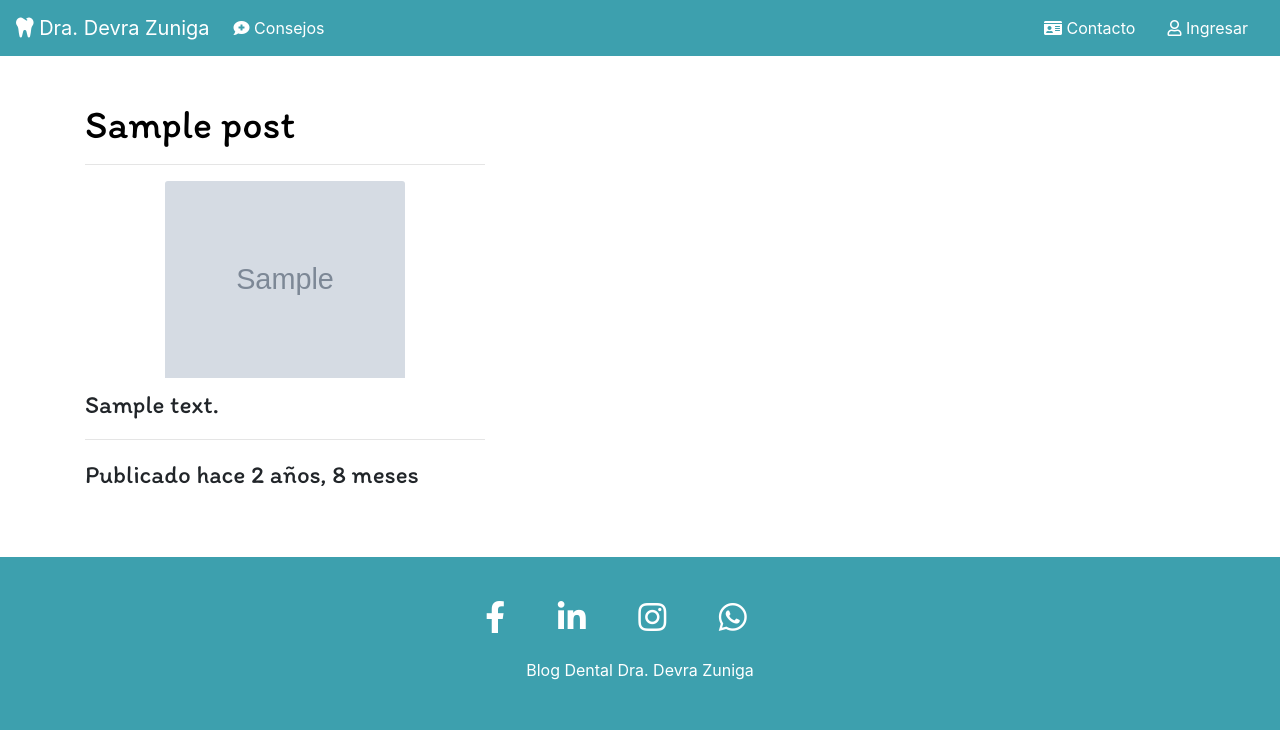
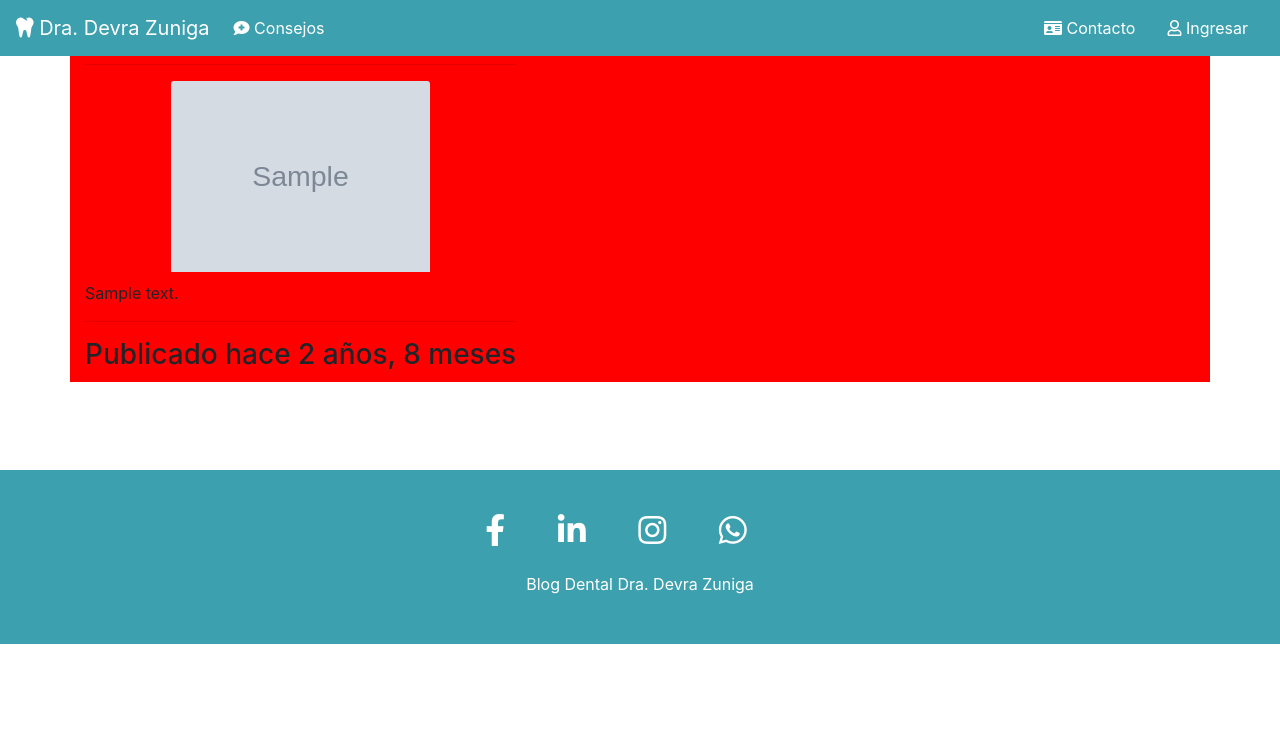
Before and after one commit to drosalesm/dentalSite, a Django app: a page that uses blog_dz/templates/blog_dz/post_detail.html in a window 1280 px wide. Shown: the top 734 px of the page. Run offline with Django 3.2, Linux system fonts and the light colour scheme; tables that the repository leaves empty hold one stand-in row (values such as "Sample post"); grey boxes marked "Sample" are stand-in pictures.

Commit message:
new realize

```diff
--- a/blog_dz/static/css/estilos.css
+++ b/blog_dz/static/css/estilos.css
@@ -35,11 +35,12 @@ font-size: 25px;
      margin-top: 100px;
      font-family: 'Itim', cursive;
      font-size: 25px;
-
     }
 
 .mrgtp{
     padding-top: 7%
+    word-break: break-all;
+    word-wrap: break-word;
 }
 
 .coloresCarr{
--- a/blog_dz/templates/blog_dz/post_detail.html
+++ b/blog_dz/templates/blog_dz/post_detail.html
@@ -3,9 +3,9 @@
 {% block header %}
 {% endblock header %}
 {% block body %}
-<div class="container contenidos">
+<div class="container">
 
-    <div class="row">
+    <div class="row" style="background: red;">
 
         <div class="col-md-auto col-l-auto">
             <h1 style="color: black;">{{ object.title }}</h1>
@@ -15,11 +15,17 @@
             <p style="text-align: justify;">{{ object.content }}</p>
             <hr>
 
-            <p class='float-left'>Publicado hace {{ object.publish_date|timesince }}</p>
+            <h3 class='float-left'>Publicado hace {{ object.publish_date|timesince }}</h3>
         </div>
 
+</div>
+
+</div>
+<br>
+<div class="container">
+
     {% if request.user.is_authenticated %}
-        <form class="mrgtp">
+    <form class="">
         <button type="button" class="btn btn-secondary move"><a class=""
                 href="{% url 'update' pk=object.id %}"><i class="far fa-edit" style="color: white;">Editar
                     Post</i></button>
@@ -32,7 +38,6 @@
     {% endif %}
 
 </div>
-</div>
 
 
 {% endblock %}
--- a/manage.py
+++ b/manage.py
@@ -6,7 +6,7 @@ import sys
 
 def main():
     """Run administrative tasks."""
-    os.environ.setdefault('DJANGO_SETTINGS_MODULE', 'sitioDental.settings.produccion')
+    os.environ.setdefault('DJANGO_SETTINGS_MODULE', 'sitioDental.settings.local')
     try:
         from django.core.management import execute_from_command_line
     except ImportError as exc:
```
Also changed, not shown: sitioDental/media_root/IMG_20170915_151652_175.jpg (added), sitioDental/media_root/IMG_20170915_151652_175_yHWHJZt.jpg (added), sitioDental/media_root/dr1.jpg (added). Lines whose indentation alone changed are shown as unchanged.
